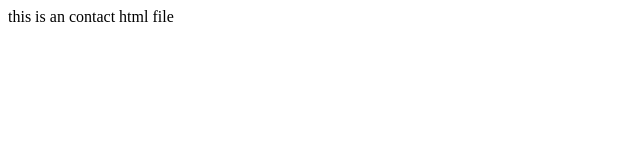
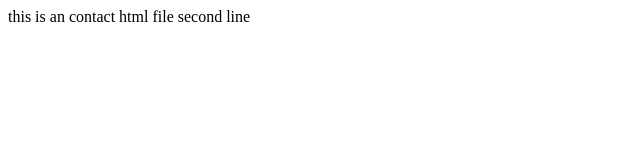
Before and after one commit to akshaygoura/hackerproject, a plain HTML site: page contact.html in a window 1280 px wide. Shown: the full height of the page, 0-640 px from the left. Drawn offline with Linux system fonts and the light colour scheme.

Commit message:
second commit to contact.html commit

```diff
--- a/contact.html
+++ b/contact.html
@@ -2,9 +2,10 @@
 <html>
   <head>
     <meta charset="utf-8">
-    <title></title>
+    <title>contact.html</title>
   </head>
   <body>
 this is an contact html file
+second line
   </body>
 </html>
```
